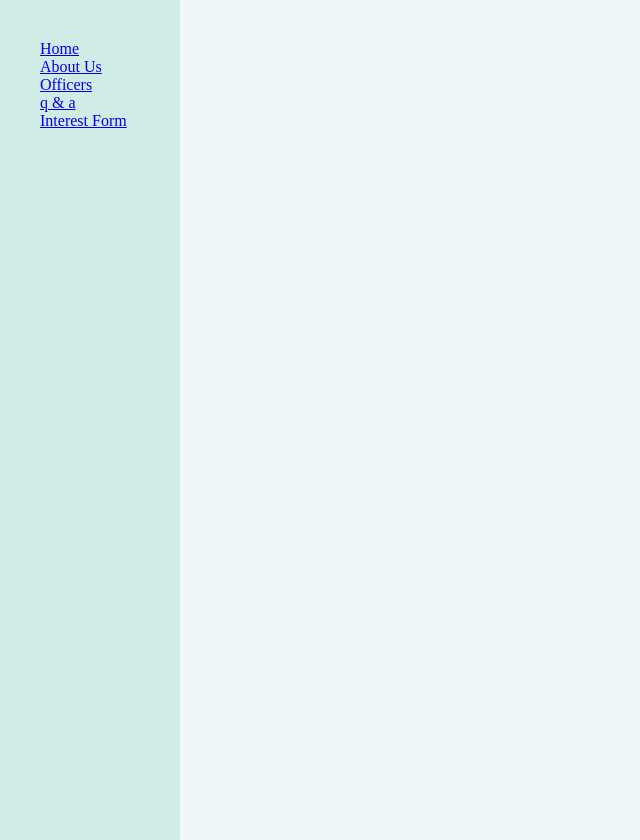
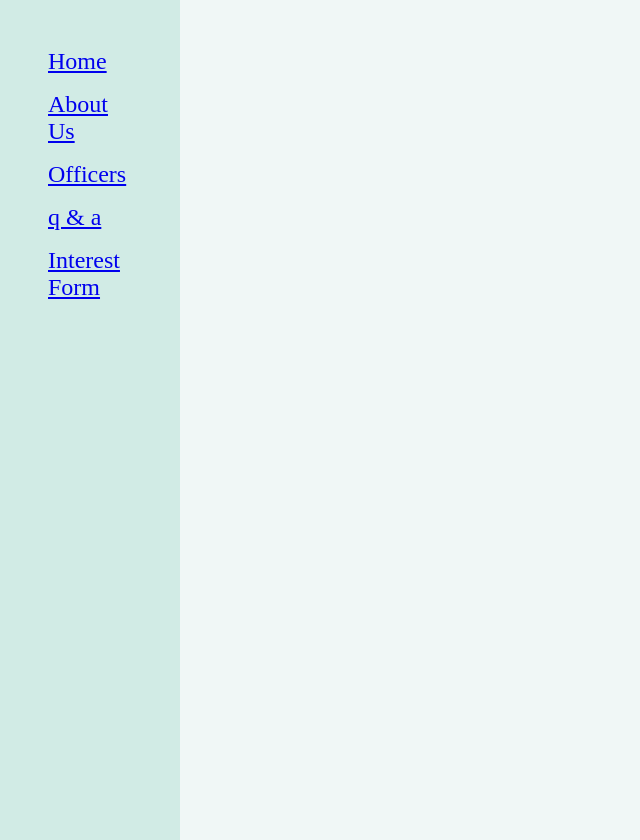
Before and after one commit to sofia-covarrubias/EWC-Website, a plain HTML site: page index.html in a window 1280 px wide. Shown: the whole page, without its empty margins (0-640 px from the left). Drawn offline with Linux system fonts and the light colour scheme.

Commit message:
formatted container of sidebar

```diff
--- a/style.css
+++ b/style.css
@@ -18,3 +18,10 @@ html
   padding-right: 40px;
   background-color: #d1ebe5;
 } /* used for the sidebars format and placement */
+
+.sidebar div
+{
+  padding: 8px;
+  font-size: 24px;
+  display: block;
+} /* sidebar's actual appearance */
```
